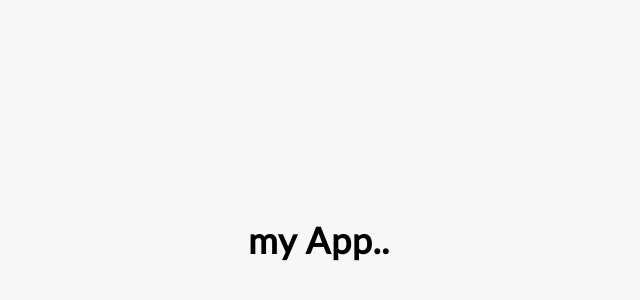
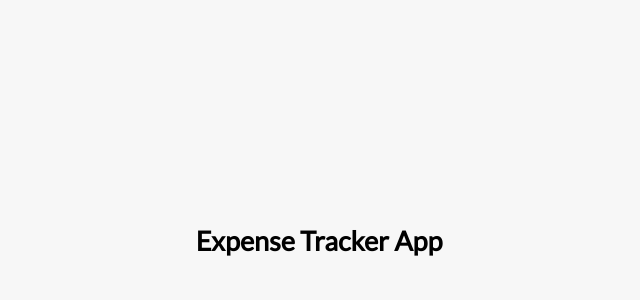
Before and after one commit to anisulislam10/vue-expense-tracker-app, a Vue app: page / in a window 1280 px wide. Shown: the part 160-460 px from the top of the page, without its empty margins (321-961 px from the left). Built offline with nearby package versions, Linux system fonts and the light colour scheme.

Commit message:
called: component

```diff
--- a/src/App.vue
+++ b/src/App.vue
@@ -1,9 +1,14 @@
-
-
 <template>
-  <h1> my App..</h1>
-</template>
-
+  <Header/>
+  </template>
+<script>
+import Header from './components/Header.vue'
+export default{
+  components:{
+    Header,
+  }
+}
+</script>
 <style scoped>
 
 </style>
```
